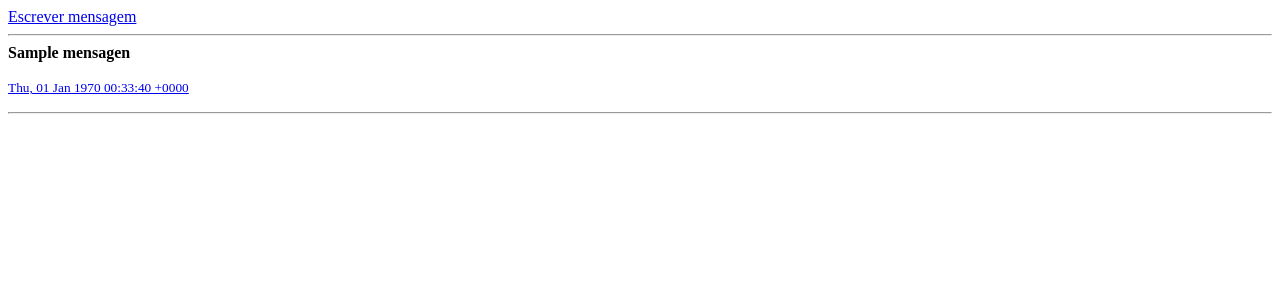
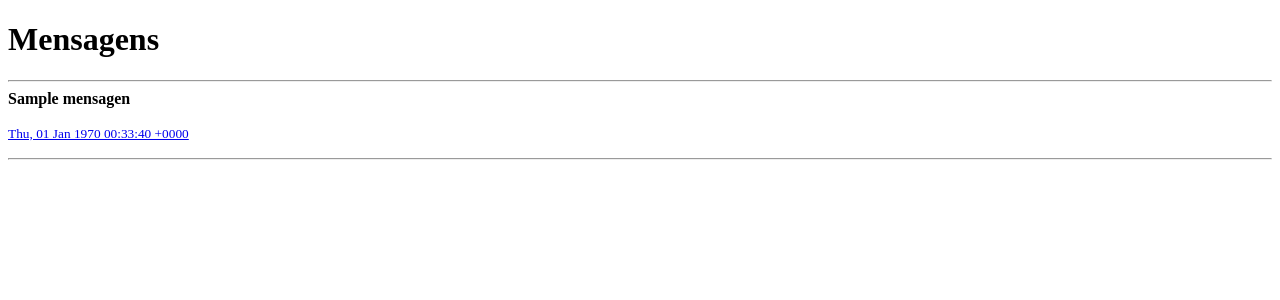
Before and after one commit to MeuGarfo/guest-06dez2018, a PHP site: template view/homeOffline.php in a window 1280 px wide. Shown: the top 300 px of the page. Run offline with PHP 8.4, Linux system fonts and the light colour scheme; the template is opened without the code that fills it: most values are stand-ins (such as "Sample title", 1, 10 or a date in 2020); data that the repository does not hold is empty.

Commit message:
M  view/homeOffline.php M  view/inc/navOffline.php

```diff
--- a/view/homeOffline.php
+++ b/view/homeOffline.php
@@ -10,17 +10,11 @@
     <div class="container">
         <div class="row">
             <div class="span12">
-                <div class="text-center">
-                    <a class="btn btn-large btn-success" href="javascript:criarMensagem();">
-                        <i class="icon-white  icon-pencil"></i>
-                        Escrever mensagem
-                    </a><hr>
-                </div>
+                <h1>Mensagens</h1><hr>
                 <?php
                 if(isset($mensagens) && is_array($mensagens) && count($mensagens) > 0){
                     foreach ($mensagens as $mensagem) {
                         $id=$mensagem['id'];
-                        view('menu/mensagem',['id'=>$id]);
                         print '<b>'.$mensagem['name'].'</b>';
                         print '<p>'.$mensagem['msg'].'</p>';
                         $data=date('r',$mensagem['created_at']);
--- a/view/inc/navOffline.php
+++ b/view/inc/navOffline.php
@@ -9,7 +9,7 @@
             <a class="brand" href="/"><?php print $_ENV['SITE_NAME']; ?></a>
             <div class="nav-collapse collapse">
                 <ul class="nav">
-                    <li><a href="/">Mensagens</a></li>
+                    <li><a href="/signup">Criar conta</a></li>
                 </ul>
                 <form class="navbar-form pull-right" action="/signin" method="post">
                     <input class="span2" type="text" placeholder="Email" name="email">
```
